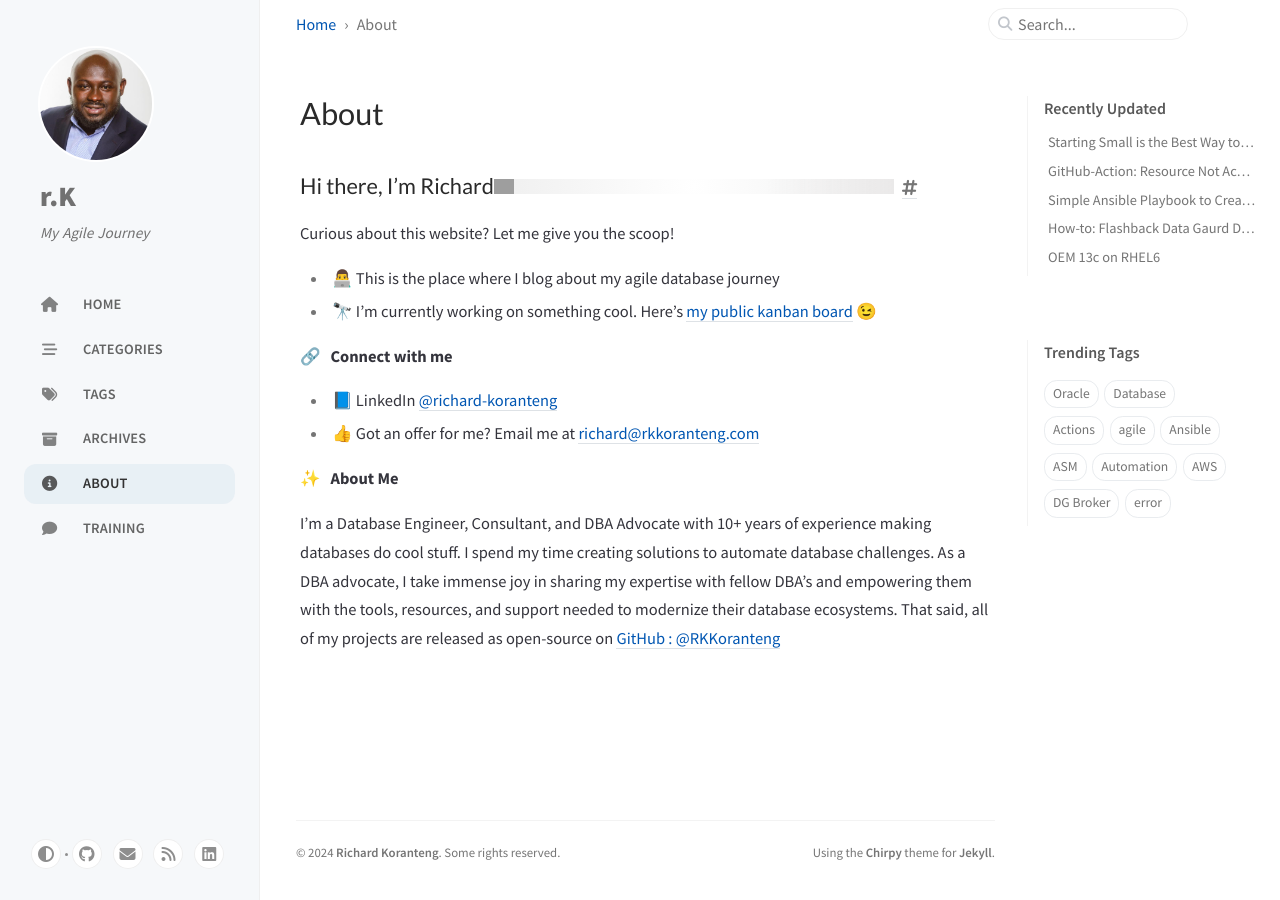
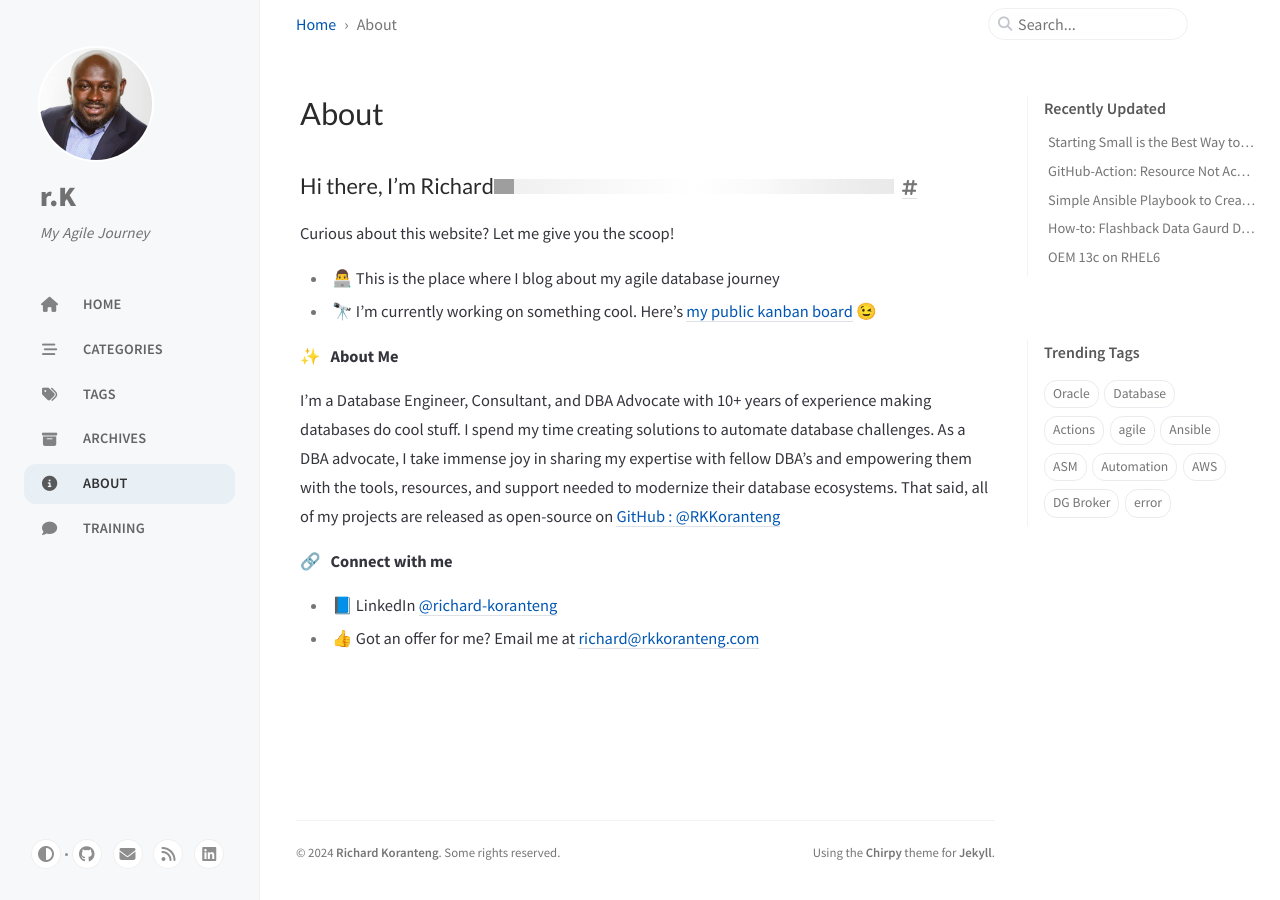
Before and after one commit to RKKoranteng/blog, a Jekyll site: the page built from _tabs/about.md, in a window 1280 px wide. Built offline with Jekyll 4.4.1, drawn with Linux system fonts in a browser that asks for light colours; cached includes are drawn as plain includes; grey boxes are pictures that could not be loaded.

Commit message:
formatting

```diff
--- a/_tabs/about.md
+++ b/_tabs/about.md
@@ -10,10 +10,12 @@ Curious about this website? Let me give you the scoop!
 * 👨‍💻  This is the place where I blog about my agile database journey
 * 🔭  I’m currently working on something cool. Here's [my public kanban board](https://github.com/users/RKKoranteng/projects/23) 😉
 
-🔗 &nbsp; **Connect with me**
-* 📘 LinkedIn <a href="https://www.linkedin.com/in/richard-koranteng" target="blank">@richard-koranteng</a>
-* 👍 Got an offer for me? Email me at [richard@rkkoranteng.com](mailto:richard@rkkoranteng.com)
 
 ✨ &nbsp; **About Me**
 
 I'm a Database Engineer, Consultant, and DBA Advocate with 10+ years of experience making databases do cool stuff. I spend my time creating solutions to automate database challenges. As a DBA advocate, I take immense joy in sharing my expertise with fellow DBA's and empowering them with the tools, resources, and support needed to modernize their database ecosystems. That said, all of my projects are released as open-source on [GitHub : @RKKoranteng](https://github.com/RKKoranteng)
+
+
+🔗 &nbsp; **Connect with me**
+* 📘 LinkedIn <a href="https://www.linkedin.com/in/richard-koranteng" target="blank">@richard-koranteng</a>
+* 👍 Got an offer for me? Email me at [richard@rkkoranteng.com](mailto:richard@rkkoranteng.com)
```
